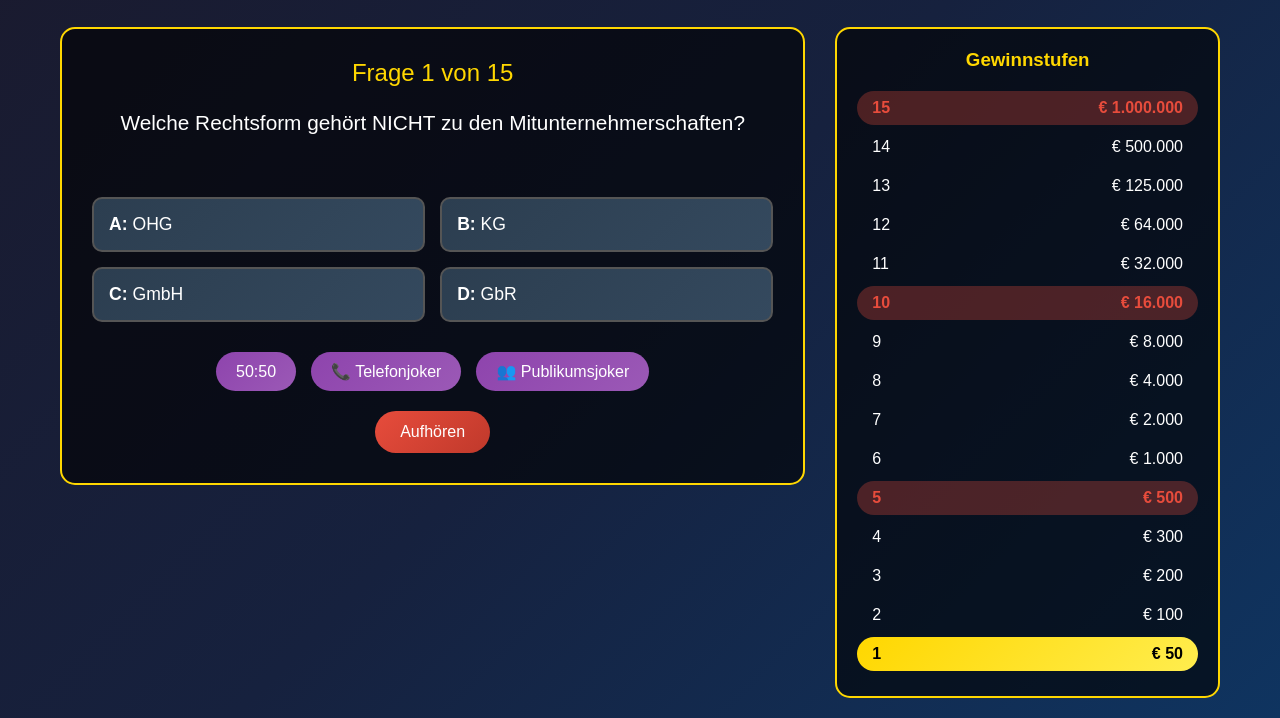
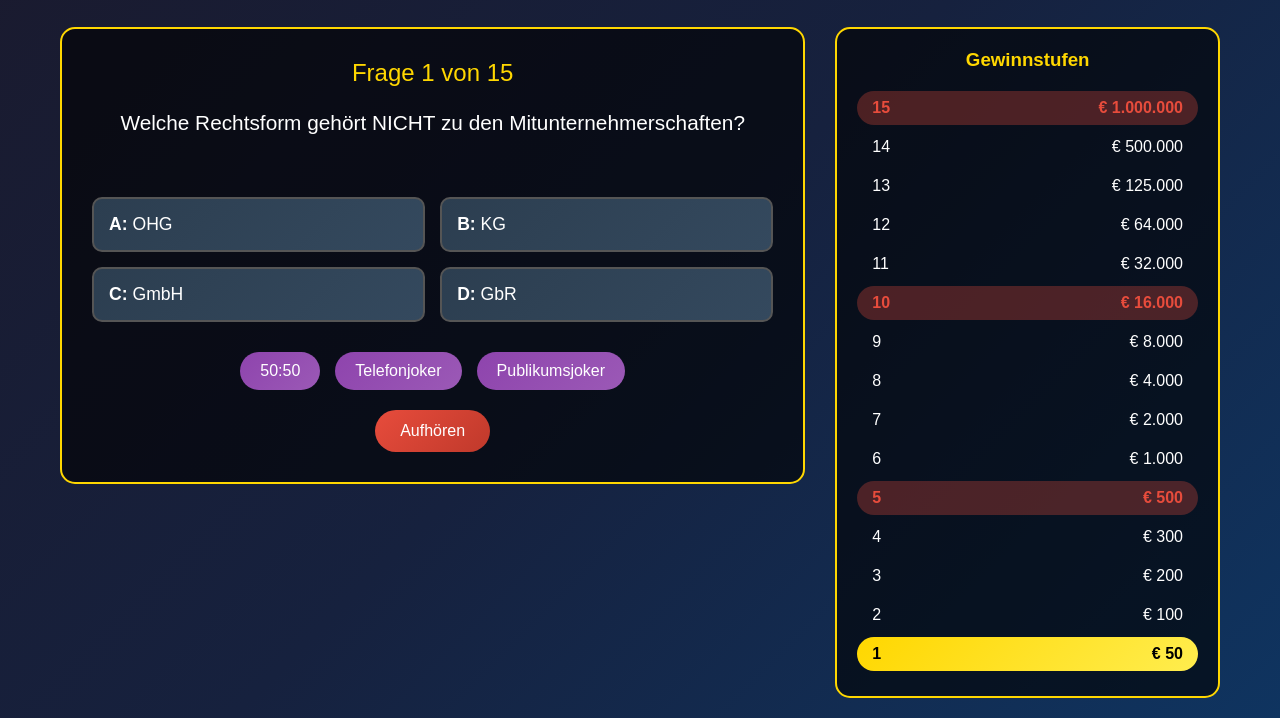
Before and after one commit to Taxplorer/Mitunternehmer, a plain HTML site: page index.html in a window 1280 px wide. Both pictures are taken after a click on the button "Spiel starten". Shown: the part 100-818 px from the top of the page. Drawn offline with Linux system fonts and the light colour scheme.

Commit message:
Update index.html

```diff
--- a/index.html
+++ b/index.html
@@ -278,8 +278,8 @@
 
                     <div class="jokers">
                         <button class="joker" id="joker50" onclick="use5050()">50:50</button>
-                        <button class="joker" id="jokerPhone" onclick="usePhone()">📞 Telefonjoker</button>
-                        <button class="joker" id="jokerAudience" onclick="useAudience()">👥 Publikumsjoker</button>
+                        <button class="joker" id="jokerPhone" onclick="usePhone()"> Telefonjoker</button>
+                        <button class="joker" id="jokerAudience" onclick="useAudience()"> Publikumsjoker</button>
                     </div>
 
                     <div class="controls">
```
